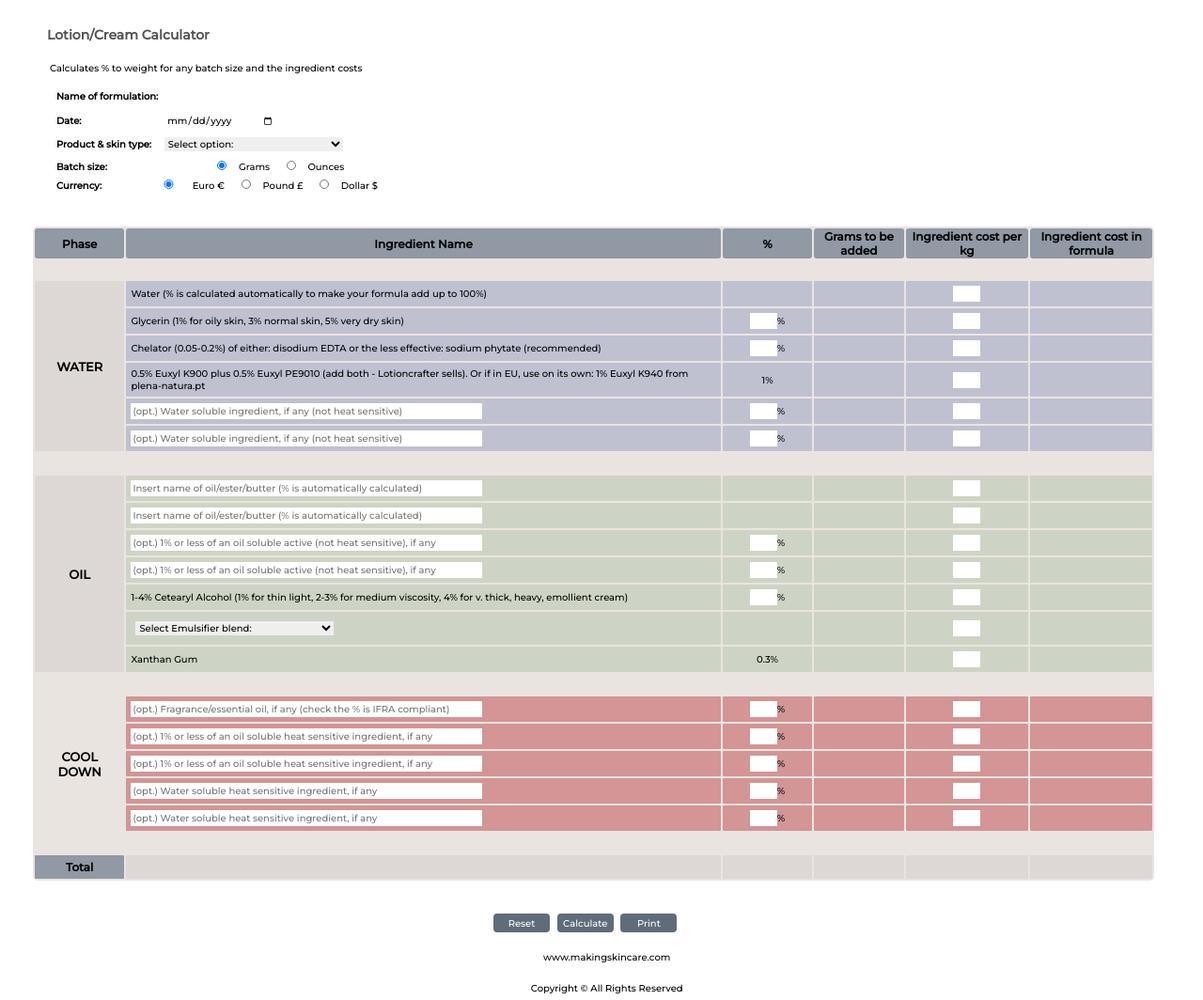
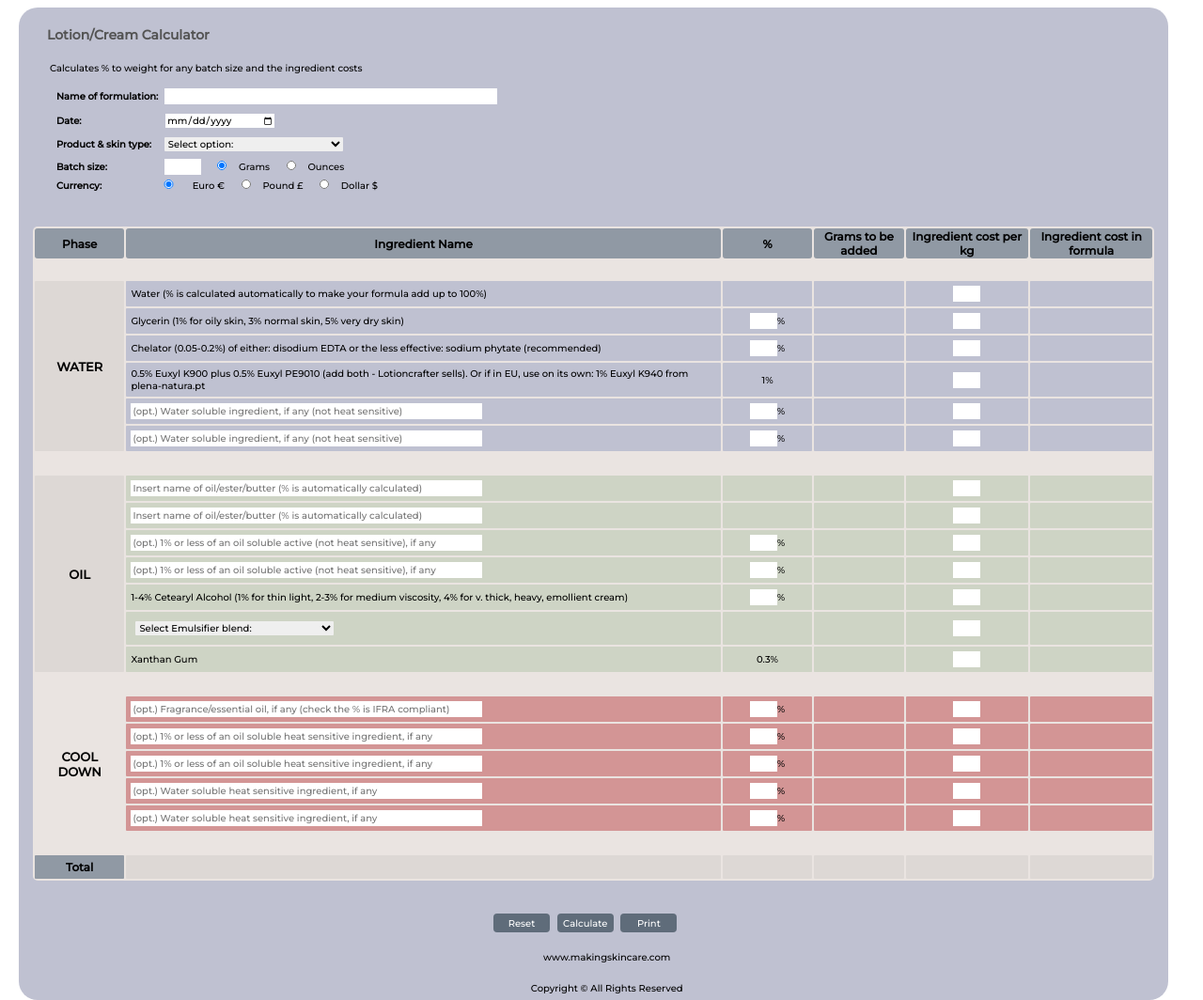
Before and after one commit to rute-sophie/skincare-calculator, a plain HTML site: page index.html in a window 1280 px wide. Shown: the whole page at 94% size. Drawn offline with nearby package versions, Linux system fonts and the light colour scheme.

Commit message:
Update main.css

```diff
--- a/stylesheets/main.css
+++ b/stylesheets/main.css
@@ -113,6 +113,7 @@ tr:nth-child(odd) {
 }
 
 .main-grid{
+  background-color: #bfc1d1;
   display: block;
   border-color: #545454;
   margin-left: 12px;
```
